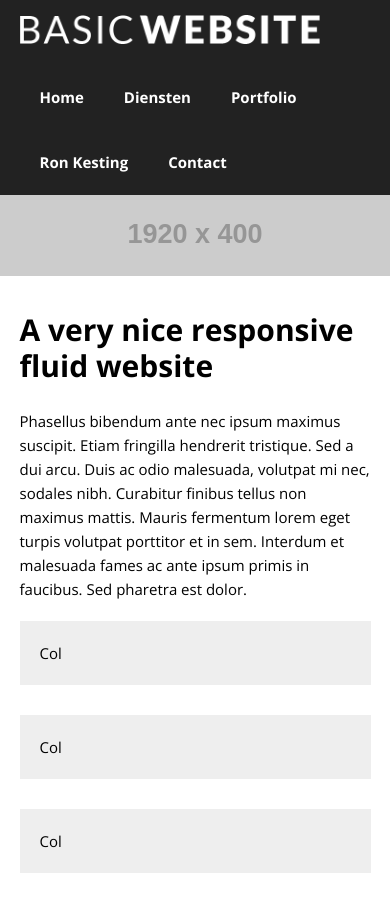
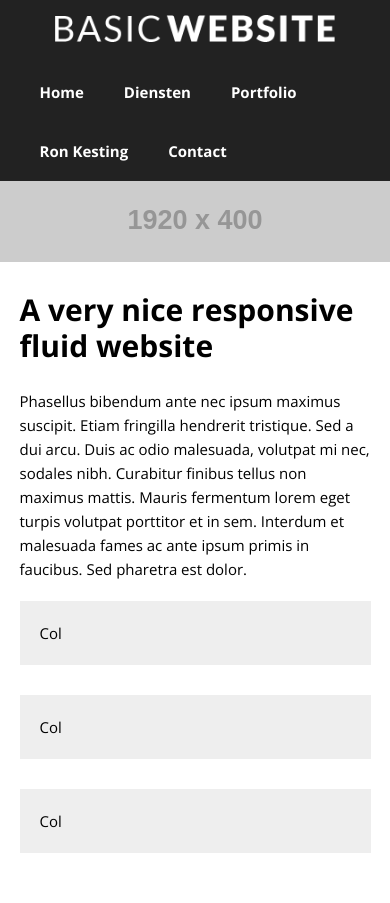
Before and after one commit to ronkesting/ronkesting.github.io, a website: page index.html in a window 390 px wide. Drawn offline with nearby package versions, Linux system fonts and the light colour scheme; placeholder pictures from the web are drawn by us.

Commit message:
Added responsive code for top div

```diff
--- a/assets/sass/style.scss
+++ b/assets/sass/style.scss
@@ -6,6 +6,9 @@ $primary-color: #222;
 
 body {
     font: 15px/24px 'Open Sans', sans-serif;
+}
+img {
+    display:block;
 }
 
 #top {
@@ -23,10 +26,20 @@ body {
 #logo {
     float:left;
     padding:15px 0;
+
+    @media (max-width: 767px) {
+        width:100%;
+        text-align:center;
+    }
 }
 #logo img {
    width:300px;
    height:auto;
+
+   @media (max-width: 767px) {
+        width:80%;
+        display:inline-block;
+    }
 }
 
 ul#menu {
@@ -42,7 +55,7 @@ ul#menu {
             text-decoration:none;
             color:#fff;
             font-weight:bold;
-            line-height: 65px;
+            line-height: 59px;
         }
     }
 }
```
Also changed, not shown: assets/css/style.css, assets/css/style.min.css.
